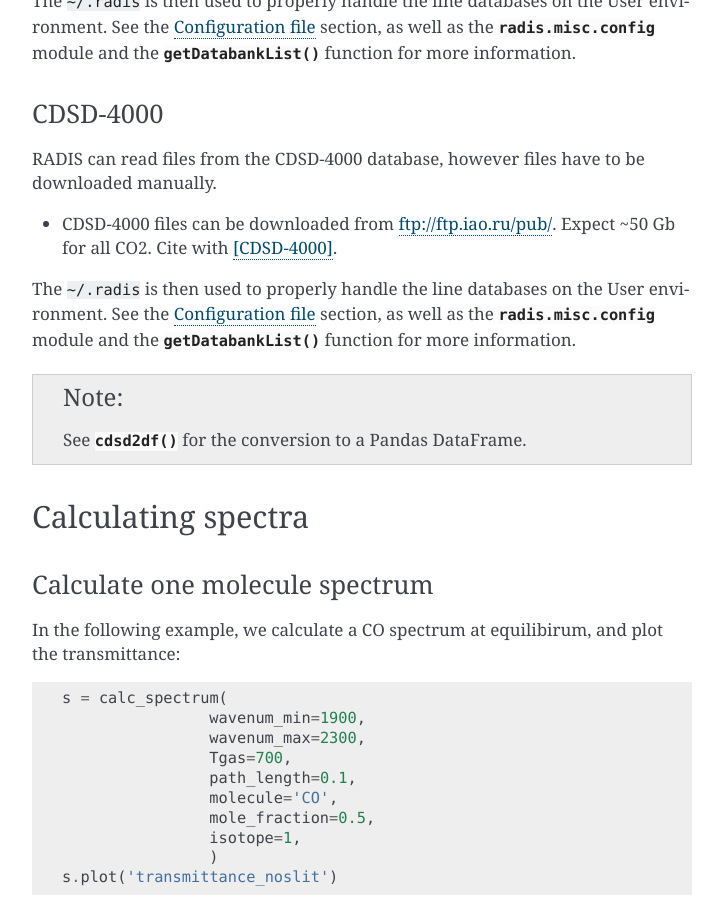
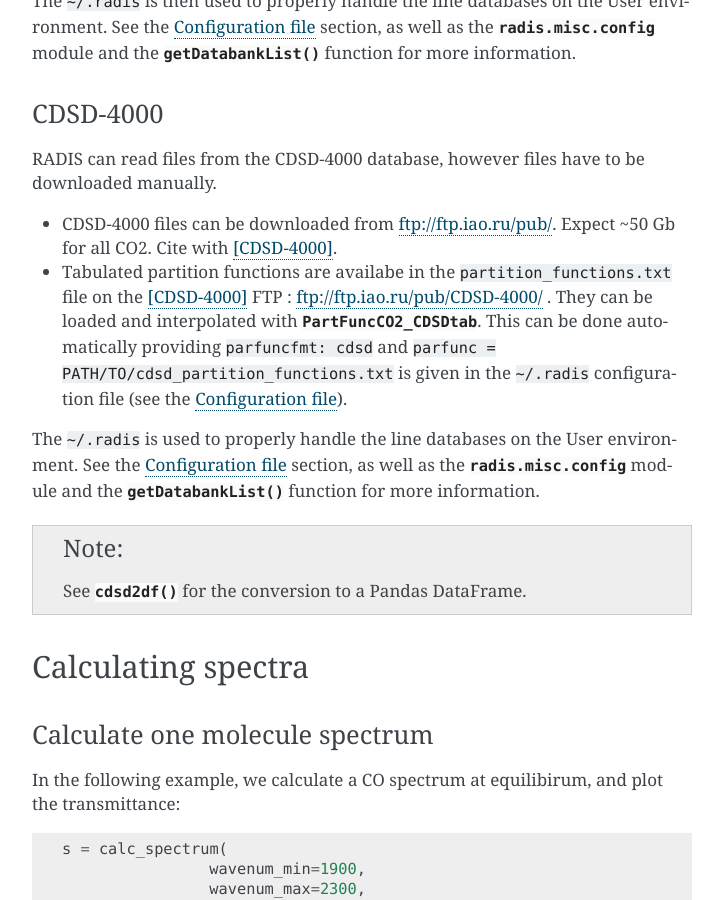
Before and after one commit to radis/radis, a Sphinx documentation site: the page built from docs/lbl/lbl.rst, in a window 1280 px wide and 900 px high, scrolled down 1061 px. Shown: the whole window, without its empty margins (388-1111 px from the left). Built offline with Sphinx 7.4.7, drawn with Linux system fonts in a browser that asks for light colours; pages that are not in the unit, such as notebooks, are missing from menus; comment, search, counter and statistics services are not loaded; some of the changed text lies outside the part shown.

Commit message:
(docs) fix links and add url to CDSD-4000 partition functinos (related to #159)

```diff
--- a/docs/lbl/databases.rst
+++ b/docs/lbl/databases.rst
@@ -51,8 +51,13 @@ downloaded manually.
 
 - CDSD-4000 files can be downloaded from ftp://ftp.iao.ru/pub/. Expect ~50 Gb for all CO2.
   Cite with [CDSD-4000]_.
+- Tabulated partition functions are availabe in the ``partition_functions.txt`` file on the
+  [CDSD-4000]_ FTP : ftp://ftp.iao.ru/pub/CDSD-4000/  . They can be loaded and interpolated
+  with :py:class:`~radis.levels.partfunc_cdsd.PartFuncCO2_CDSDtab`. This can be done automatically
+  providing ``parfuncfmt: cdsd`` and ``parfunc = PATH/TO/cdsd_partition_functions.txt`` is given
+  in the ``~/.radis`` configuration file (see the :ref:`Configuration file <label_lbl_config_file>`).
 
-The ``~/.radis`` is then used to properly handle the line databases
+The ``~/.radis`` is  used to properly handle the line databases
 on the User environment. See the :ref:`Configuration file <label_lbl_config_file>` section, as well as
 the :py:mod:`radis.misc.config` module and the :py:func:`~radis.misc.config.getDatabankList`
 function for more information.
--- a/docs/lbl/lbl.rst
+++ b/docs/lbl/lbl.rst
@@ -395,8 +395,8 @@ Following is an example where the path variable uses a wildcard ``*`` to find al
 	parfuncfmt = hapi                # calculate partition functions
 
 
-In the former example, for equilibrium calculations, RADIS uses HAPI
-tabulated partition functions. It is also possible to use your own
+In the former example, for equilibrium calculations, RADIS uses [HAPI]_ to retrieve
+partition functions tabulated with TIPS-2017. It is also possible to use your own
 partition functions, for instance::
 
     [MY-HITEMP-CO2]                  #  your databank name: use this in calc_spectrum()
```
Also changed, not shown: other parts of docs/lbl/databases.rst (+1 -1 lines), 3 other files.
